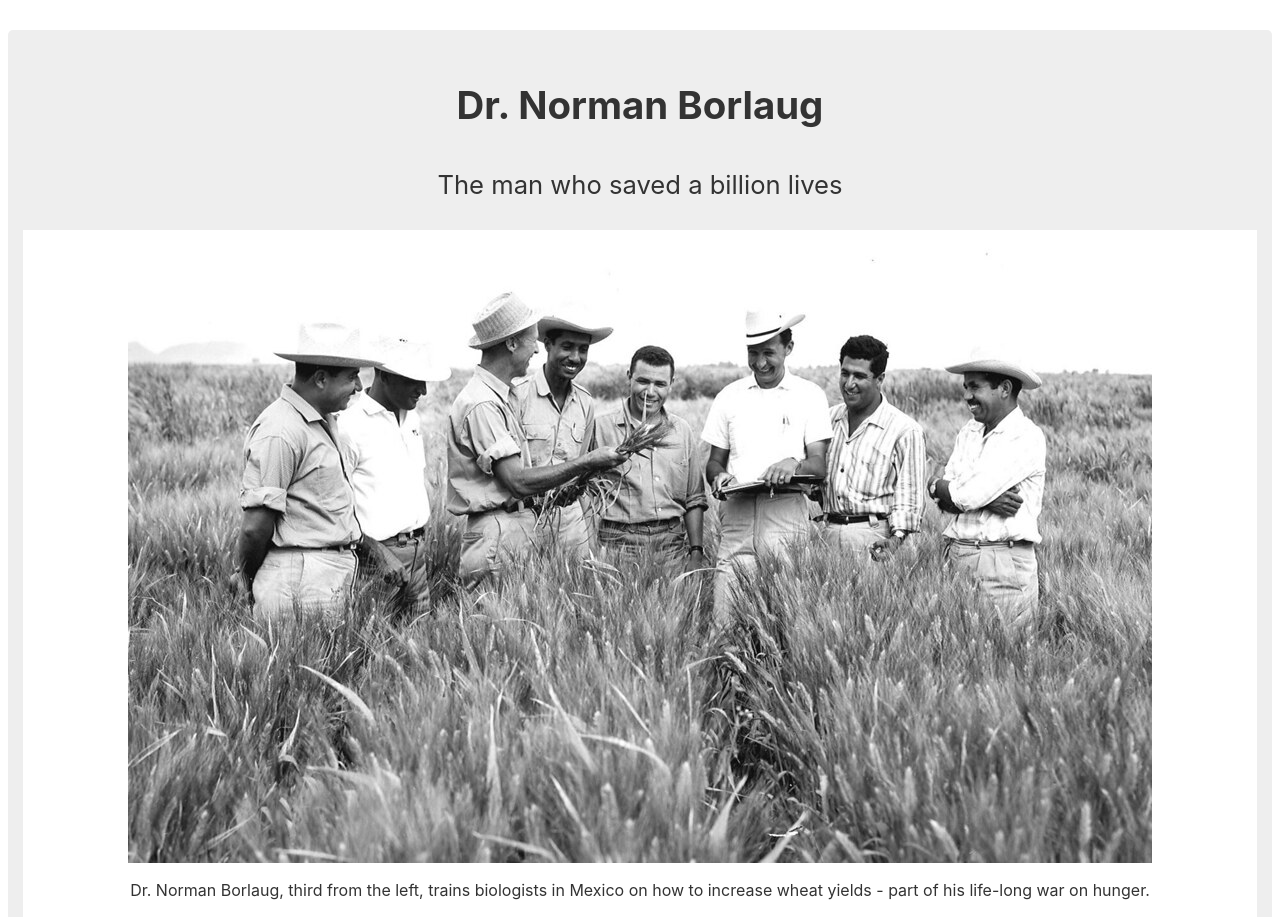
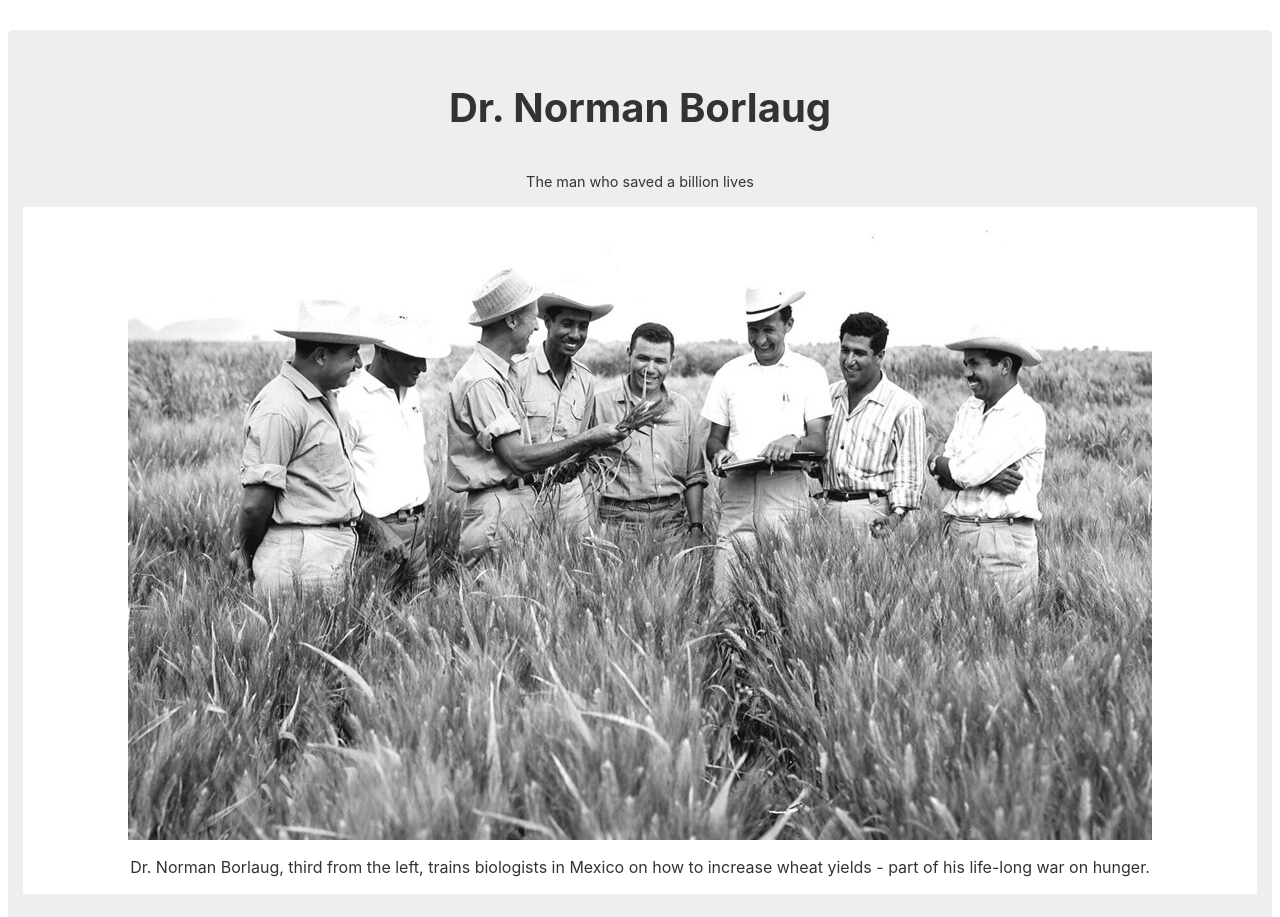
Before and after one commit to Errytagedesign/microverse-tributepage, a plain HTML site: page index.html in a window 1280 px wide. Shown: the top 917 px of the page. Drawn offline with Linux system fonts and the light colour scheme.

Commit message:
final changes done

```diff
--- a/css/style.css
+++ b/css/style.css
@@ -23,6 +23,12 @@ body {
   background: #eee;
 }
 
+#title h2 {
+  font-size: 2.5rem;
+}
+#title p {
+  font-size: 0.9rem;
+}
 /* ==== Image section start ==== */
 
 #img-div {
@@ -81,8 +87,8 @@ blockquote {
 
 /* ==== Footer Start ==== */
 
-/* footer h4 {
-  font-size: 1.17rem;
+footer h4 {
+  font-size: 1.1rem;
   margin: 20px 0;
-} */
+}
 /* ==== Footer End ==== */
```
